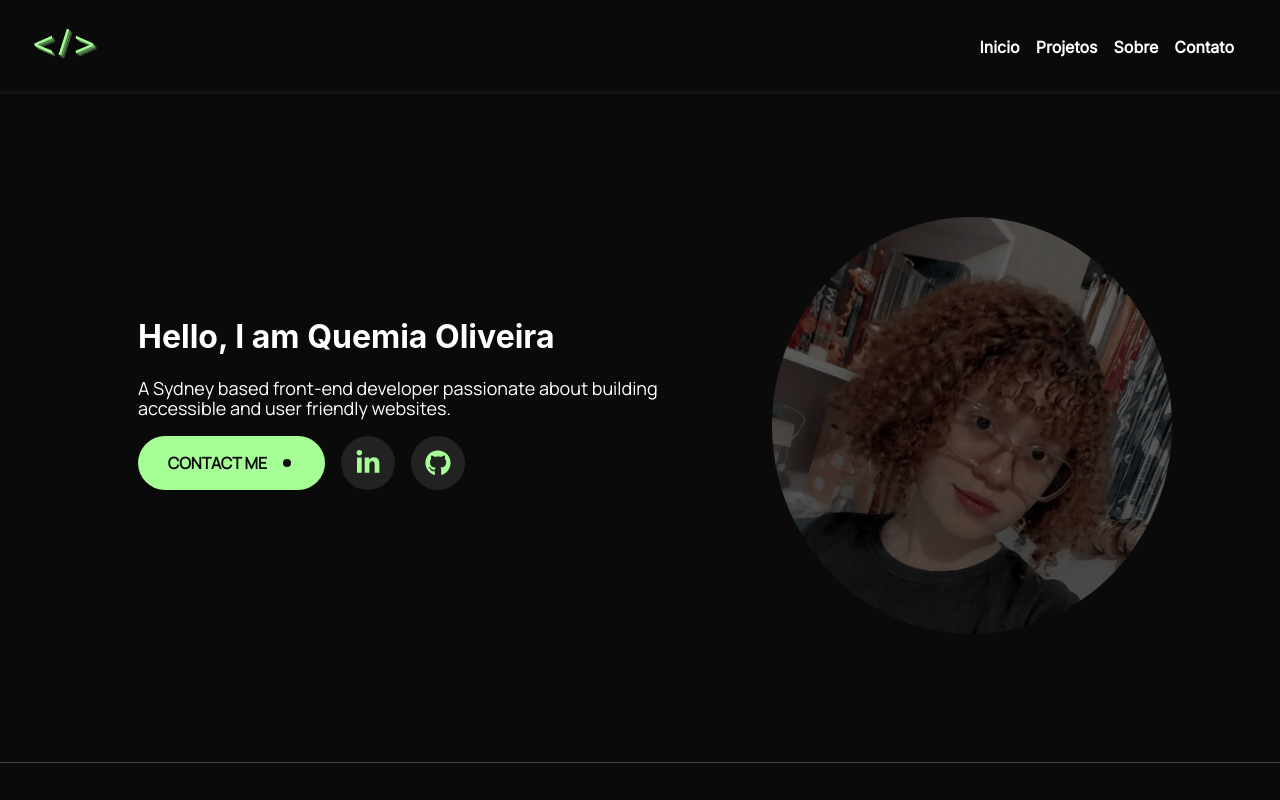
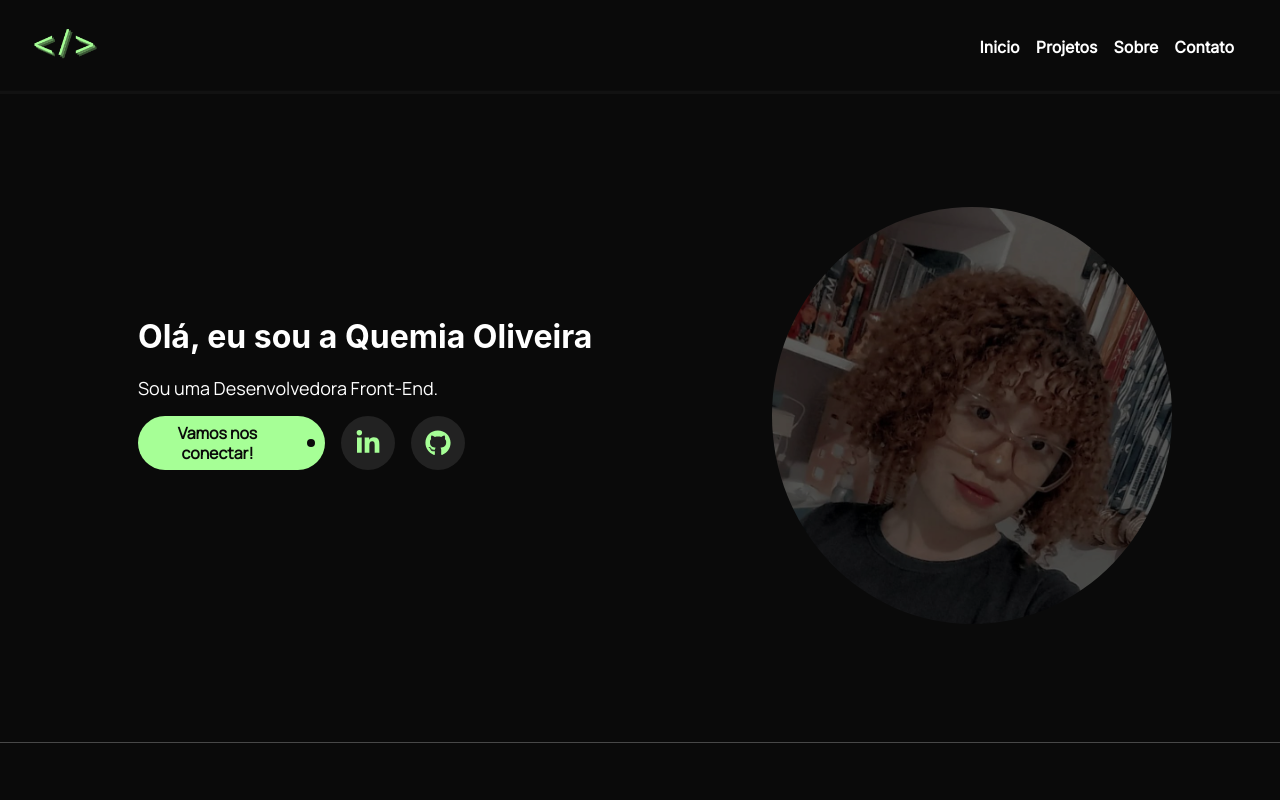
Before and after one commit to Quemia/Portfolio, a React (Create React App) app: page / in a window 1280 px wide. Shown: the top 800 px of the page. Built offline with nearby package versions, Linux system fonts and the light colour scheme.

Commit message:
add text

```diff
--- a/src/components/home/home.js
+++ b/src/components/home/home.js
@@ -22,14 +22,13 @@ const Home = () => {
     <>
       <Container>
         <ContentAbout>
-          <h1>Hello, I am Quemia Oliveira</h1>
+          <h1>Olá, eu sou a Quemia Oliveira</h1>
           <ContentText>
-            A Sydney based front-end developer passionate about building
-            accessible and user friendly websites.
+            Sou uma Desenvolvedora Front-End.
           </ContentText>
           <OptionDiv>
             <ButtonEmail>
-              CONTACT ME{" "}
+              Vamos nos conectar!{" "}
               <IconDot>
                 {" "}
                 <GoDotFill />{" "}
```
